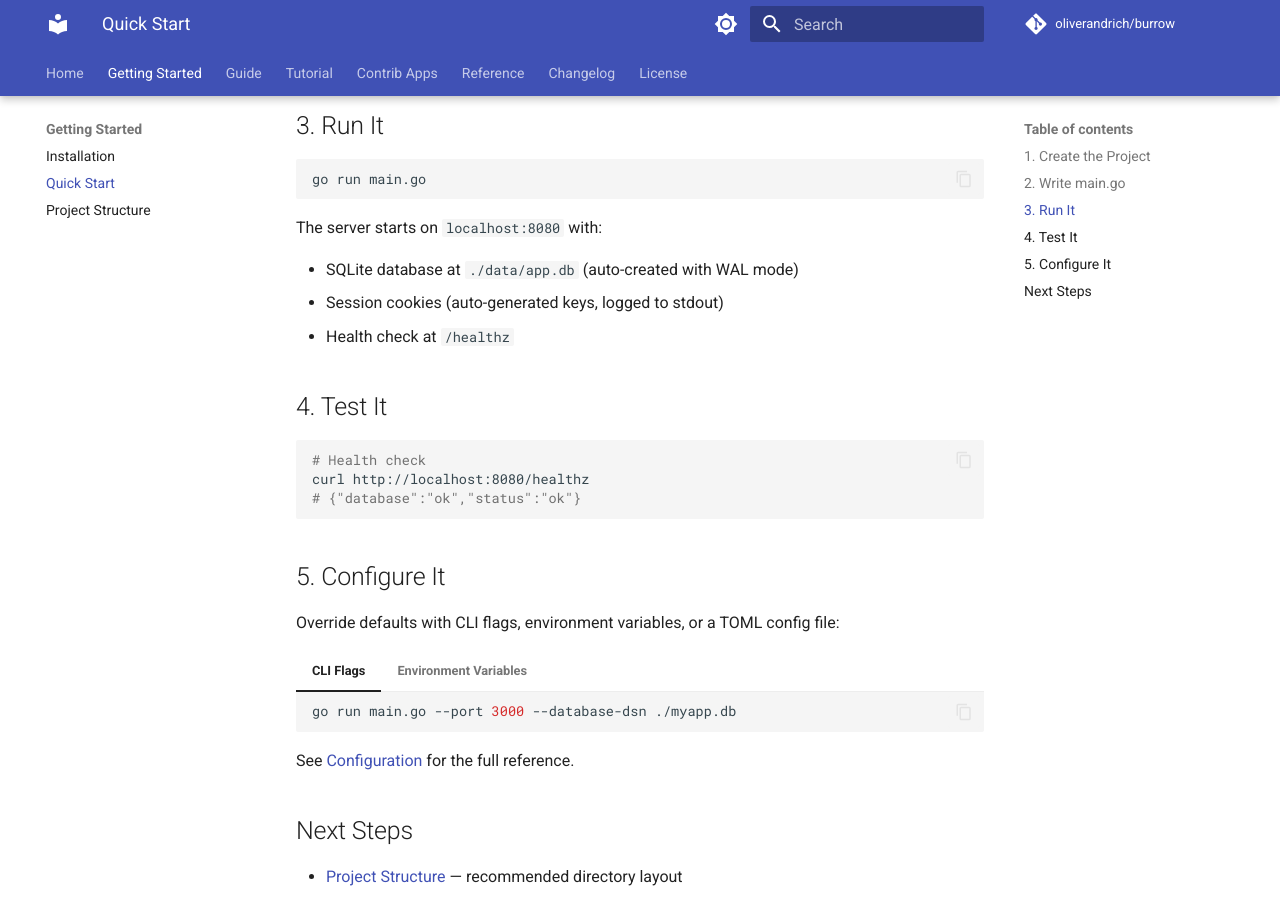
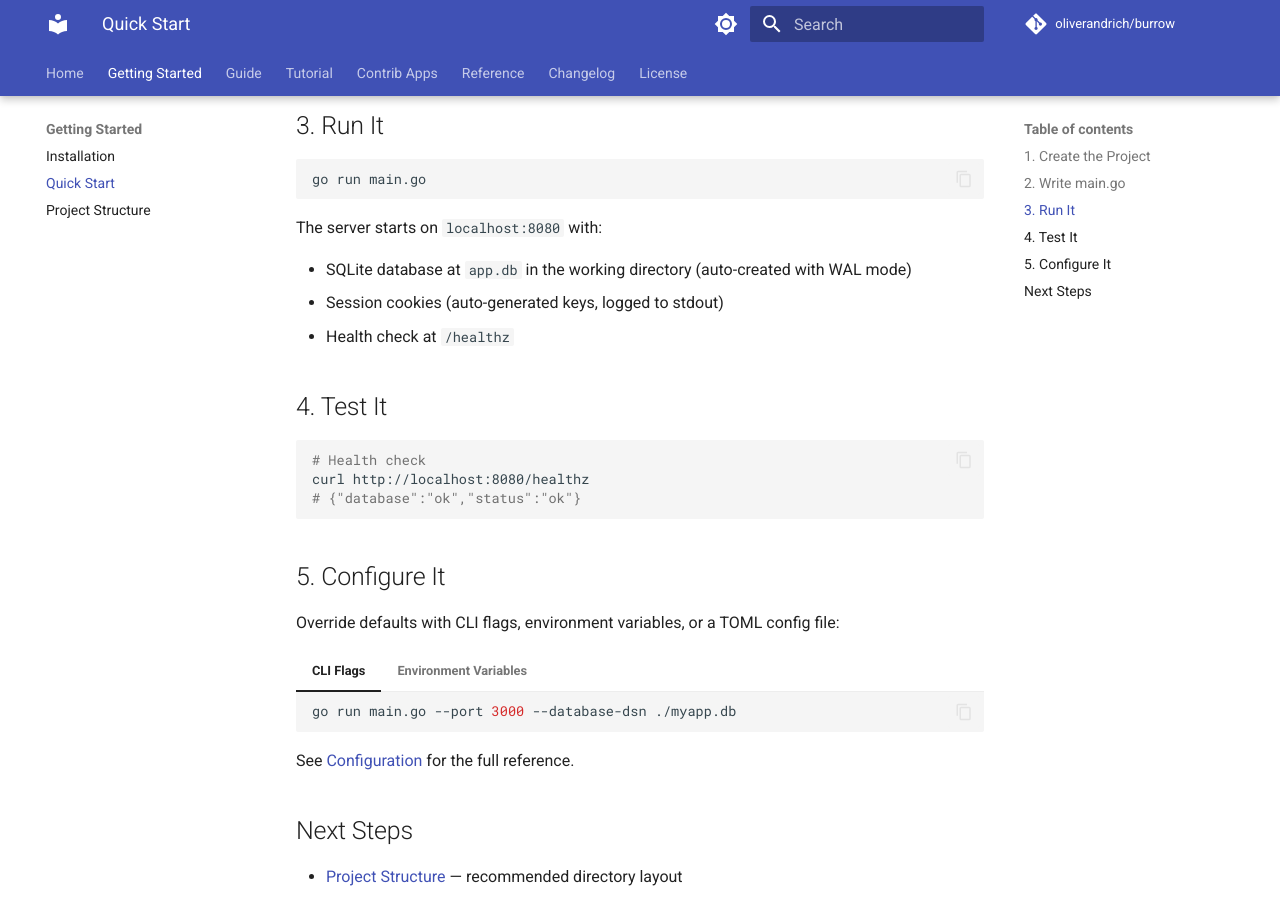
Before and after one commit to oliverandrich/burrow, an MkDocs documentation site: the page built from docs/getting-started/quickstart.md, in a window 1280 px wide and 900 px high, scrolled down 1796 px. Built offline with MkDocs 1.6.1 and Material for MkDocs 9.7.7, drawn with Linux system fonts in a browser that asks for light colours.

Commit message:
docs: simplify tutorial step 1
Remove session and healthcheck from step 1 — they are not needed for
a minimal "Hello, Polls!" server and will be introduced in later steps.
Update all references to the new default database path (app.db).

```diff
--- a/docs/getting-started/quickstart.md
+++ b/docs/getting-started/quickstart.md
@@ -88,7 +88,7 @@ go run main.go
 
 The server starts on `localhost:8080` with:
 
-- SQLite database at `./data/app.db` (auto-created with WAL mode)
+- SQLite database at `app.db` in the working directory (auto-created with WAL mode)
 - Session cookies (auto-generated keys, logged to stdout)
 - Health check at `/healthz`
 
```
Also changed, not shown: docs/reference/configuration.md (+1 -1 lines), docs/tutorial/part1.md (+5 -7 lines), 3 other files.
